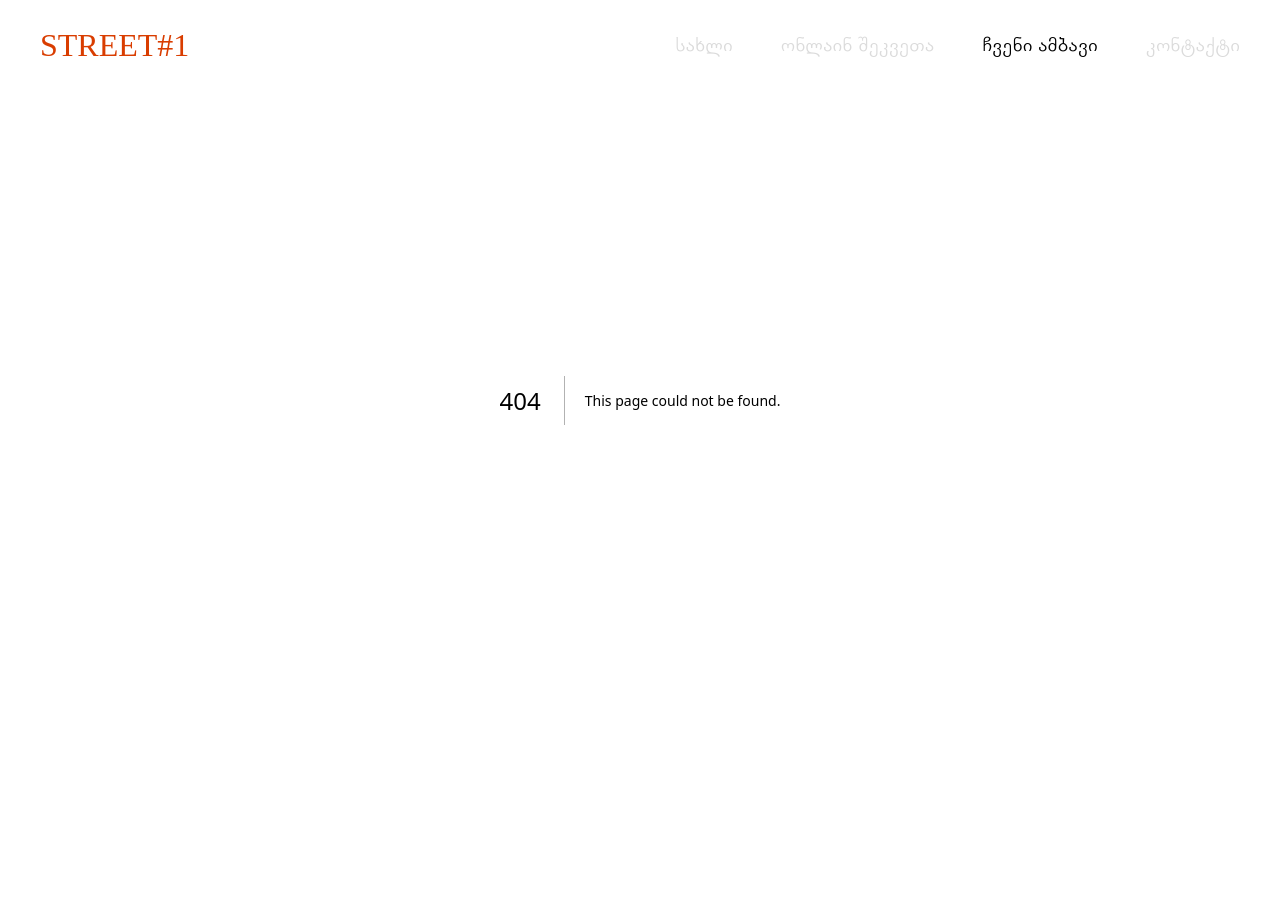
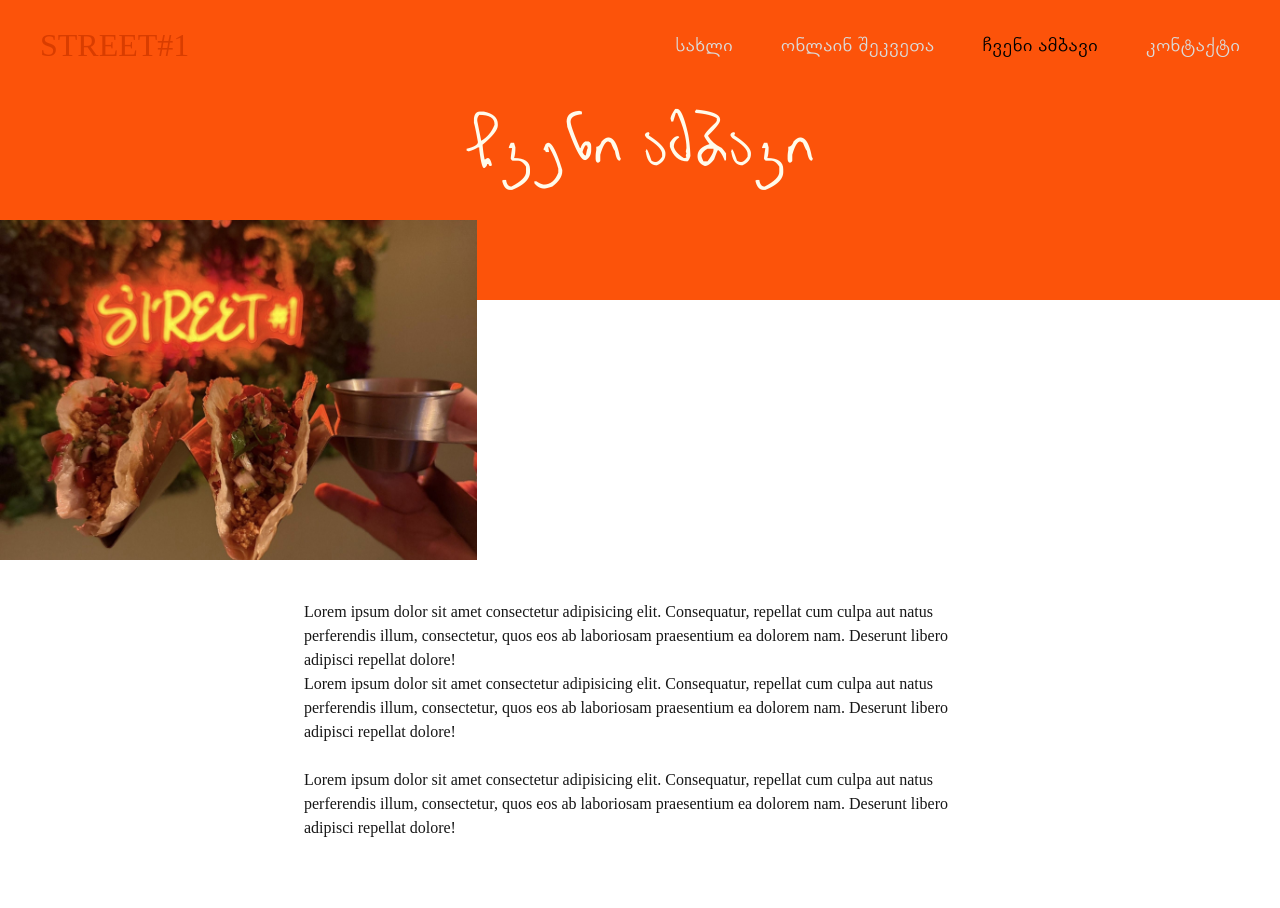
Before and after one commit to AndrewEl131/cafe-site, a Next.js app: page /about in a window 1280 px wide. Before the commit this address had no page. Shown: the top 908 px of the page. Before the commit the page ends 800 px from the top, so only its background shows below. Built offline with nearby package versions, Linux system fonts and the light colour scheme; a web font is replaced by a local one.

Commit message:
Added about page

```diff
--- /dev/null
+++ b/app/about/page.tsx
@@ -0,0 +1,39 @@
+import Footer from "@/components/Footer";
+import React from "react";
+import Image from "next/image";
+
+export default function about() {
+  return (
+    <main className="relative">
+      <div className="w-119.25 h-85 absolute top-55 place-self-center">
+        <Image src={"/assets/banner.jpg"} fill alt="" />
+      </div>
+      <div className="w-full h-75 bg-[#FC530A] flex justify-center items-center">
+        <h1 className="test text-[64px] text-amber-50">ჩვენი ამბავი</h1>
+      </div>
+      <div className="w-2xl h-auto py-5 mx-auto mt-70">
+        <p>
+          Lorem ipsum dolor sit amet consectetur adipisicing elit. Consequatur,
+          repellat cum culpa aut natus perferendis illum, consectetur, quos eos
+          ab laboriosam praesentium ea dolorem nam. Deserunt libero adipisci
+          repellat dolore!
+        </p>
+
+        <p>
+          Lorem ipsum dolor sit amet consectetur adipisicing elit. Consequatur,
+          repellat cum culpa aut natus perferendis illum, consectetur, quos eos
+          ab laboriosam praesentium ea dolorem nam. Deserunt libero adipisci
+          repellat dolore!
+        </p>
+        <br />
+        <p>
+          Lorem ipsum dolor sit amet consectetur adipisicing elit. Consequatur,
+          repellat cum culpa aut natus perferendis illum, consectetur, quos eos
+          ab laboriosam praesentium ea dolorem nam. Deserunt libero adipisci
+          repellat dolore!
+        </p>
+      </div>
+      <Footer />
+    </main>
+  );
+}
```
